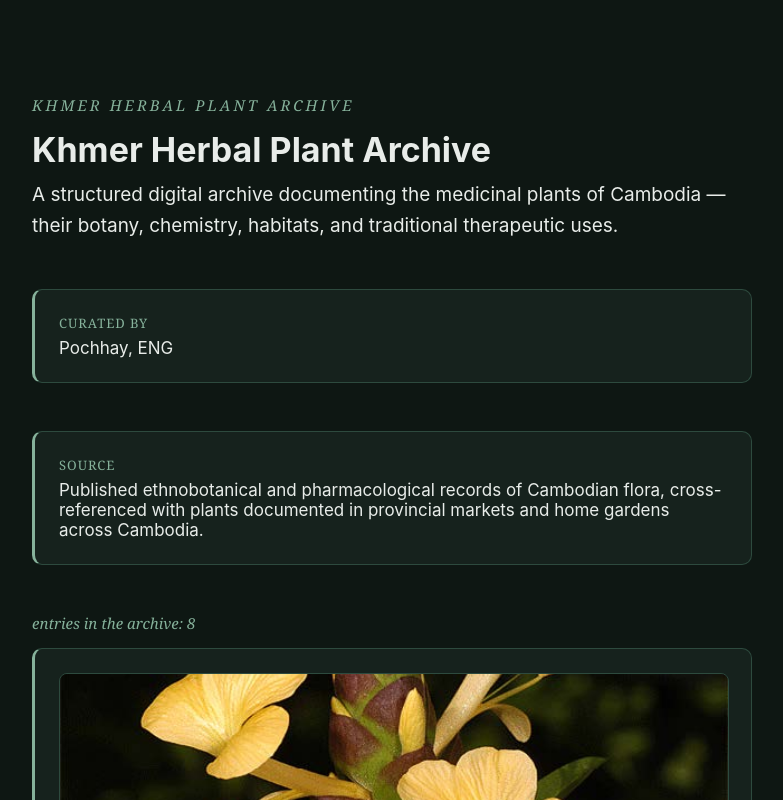
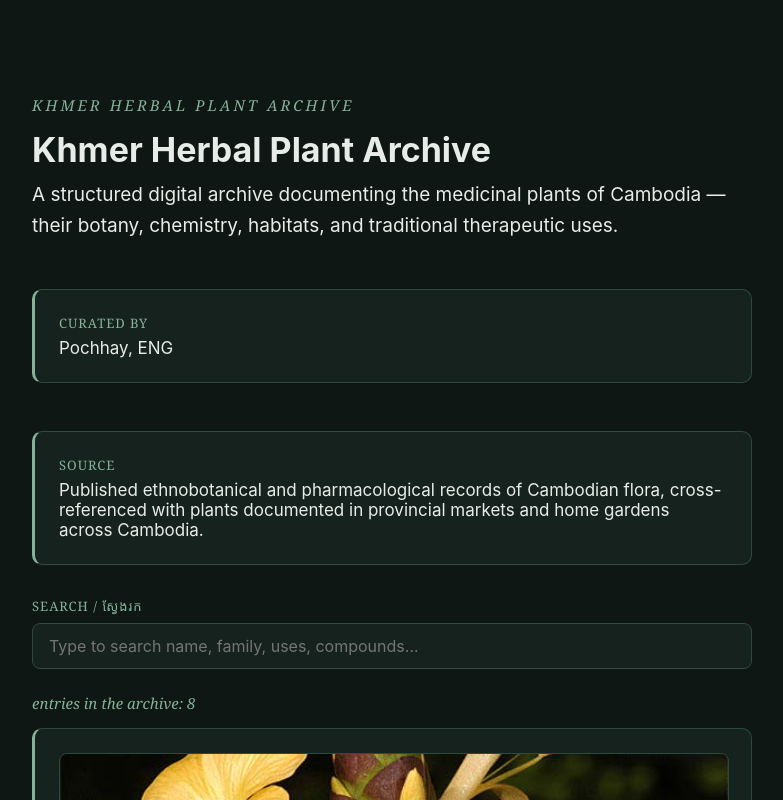
Before and after one commit to Pochhay/traditional-healing-archive, a Next.js app: page / in a window 1280 px wide. Shown: the top 800 px of the page, without its empty margins (248-1031 px from the left). Built offline with nearby package versions, Linux system fonts and the light colour scheme; a web font is replaced by a local one.

Commit message:
sprint 1: search filter [AI-assisted]

```diff
--- a/app/page.js
+++ b/app/page.js
@@ -1,8 +1,43 @@
+"use client";
+
+import { useState } from "react";
 import collection from "../collection.config.js";
 import entries from "../data/entries.js";
 import EntryCard from "../components/EntryCard.js";
 
 export default function Home() {
+  const [query, setQuery] = useState("");
+
+  const lowerQuery = query.toLowerCase().trim();
+
+  const filteredEntries = entries.filter((entry) => {
+    if (!lowerQuery) return true;
+
+    const matchField = (val) =>
+      typeof val === "string" && val.toLowerCase().includes(lowerQuery);
+
+    const matchArray = (arr) =>
+      Array.isArray(arr) &&
+      arr.some((item) => typeof item === "string" && item.toLowerCase().includes(lowerQuery));
+
+    return (
+      matchField(entry.nameKhmer) ||
+      matchField(entry.nameEnglish) ||
+      matchField(entry.scientificName) ||
+      matchField(entry.family) ||
+      matchField(entry.description) ||
+      matchField(entry.location) ||
+      matchField(entry.partsUsed) ||
+      matchField(entry.dosage) ||
+      matchArray(entry.chemicalCompounds) ||
+      matchArray(entry.medicinalUses)
+    );
+  });
+
+  const totalEntries = entries.length;
+  const resultCount = filteredEntries.length;
+  const isSearching = lowerQuery !== "";
+
   return (
     <main style={styles.wrap}>
       <p style={styles.kicker}>KHMER HERBAL PLANT ARCHIVE</p>
@@ -18,12 +53,33 @@ export default function Home() {
         <p style={styles.cardValue}>{collection.source}</p>
       </div>
 
-      <p style={styles.count}>entries in the archive: {entries.length}</p>
+      <p style={styles.searchLabel}>SEARCH / ស្វែងរក</p>
+      <input
+        type="text"
+        placeholder="Type to search name, family, uses, compounds..."
+        value={query}
+        onChange={(e) => setQuery(e.target.value)}
+        style={styles.searchInput}
+      />
+
+      {isSearching ? (
+        <p style={styles.count}>
+          {resultCount} result{resultCount !== 1 ? "s" : ""} found for &ldquo;{query}&rdquo;
+        </p>
+      ) : (
+        <p style={styles.count}>entries in the archive: {totalEntries}</p>
+      )}
 
       <div style={{ display: "grid", gap: 24 }}>
-        {entries.map((entry) => (
-          <EntryCard key={entry.id} entry={entry} />
-        ))}
+        {filteredEntries.length > 0 ? (
+          filteredEntries.map((entry) => (
+            <EntryCard key={entry.id} entry={entry} />
+          ))
+        ) : (
+          <div style={styles.emptyState}>
+            រកមិនឃើញរុក្ខជាតិឱសថទេ / No medicinal plants found
+          </div>
+        )}
       </div>
 
       <footer style={styles.footer}>
@@ -82,12 +138,44 @@ const styles = {
     color: "#E8ECE9",
     margin: "6px 0 0",
   },
+  searchLabel: {
+    fontFamily: "Georgia, 'Times New Roman', serif",
+    fontSize: 13,
+    color: "#86B29B",
+    marginTop: 32,
+    marginBottom: 8,
+    textTransform: "uppercase",
+    letterSpacing: 1,
+  },
+  searchInput: {
+    width: "100%",
+    padding: "12px 16px",
+    backgroundColor: "#16221D",
+    border: "1px solid #2D4A3E",
+    borderRadius: 8,
+    color: "#E8ECE9",
+    fontSize: 16,
+    fontFamily: "inherit",
+    outline: "none",
+    boxSizing: "border-box",
+  },
   count: {
     fontFamily: "Georgia, 'Times New Roman', serif",
     fontStyle: "italic",
     fontSize: 15,
     color: "#86B29B",
-    marginTop: 48,
+    marginTop: 24,
+  },
+  emptyState: {
+    gridColumn: "1 / -1",
+    textAlign: "center",
+    padding: "48px 24px",
+    color: "#86B29B",
+    fontSize: 18,
+    lineHeight: 1.6,
+    border: "1px dashed #2D4A3E",
+    borderRadius: 10,
+    backgroundColor: "#16221D",
   },
   footer: {
     marginTop: 64,
```
